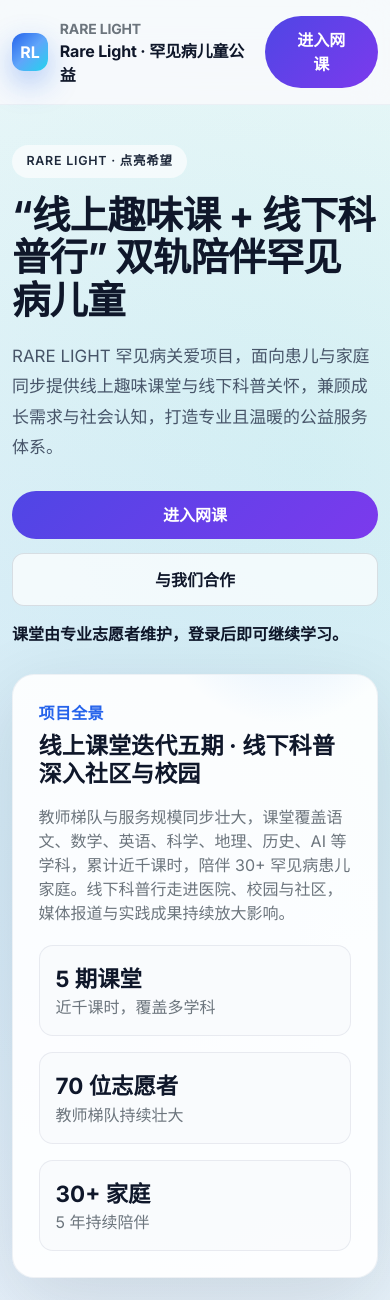
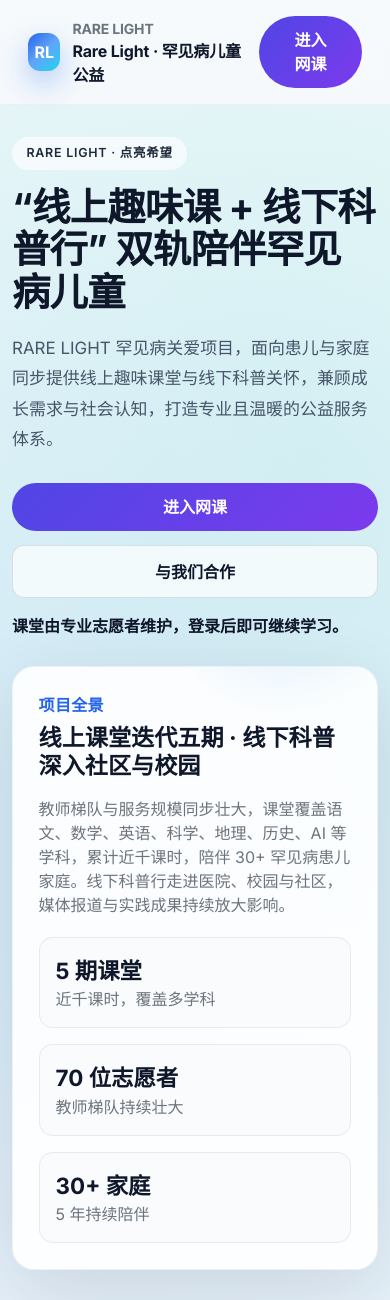
Before and after one commit to sx120609/dmd-web, a PHP site: page / in a window 390 px wide. Shown: the top 1300 px of the page. Run offline with PHP 8.4, Linux system fonts and the light colour scheme.

Commit message:
Update index.php

```diff
--- a/index.php
+++ b/index.php
@@ -325,6 +325,31 @@
 
             .site-nav {
                 position: static;
+                padding-inline: 1rem;
+            }
+
+            .hero {
+                padding-top: 2rem;
+            }
+
+            .hero-actions {
+                width: 100%;
+                justify-content: flex-start;
+            }
+
+            .primary-button,
+            .ghost-button {
+                width: 100%;
+                text-align: center;
+                justify-content: center;
+            }
+
+            .feature-grid {
+                grid-template-columns: 1fr;
+            }
+
+            .pathway {
+                grid-template-columns: 1fr;
             }
         }
     </style>
```
